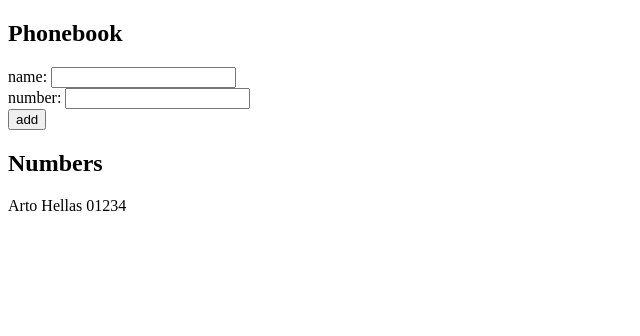
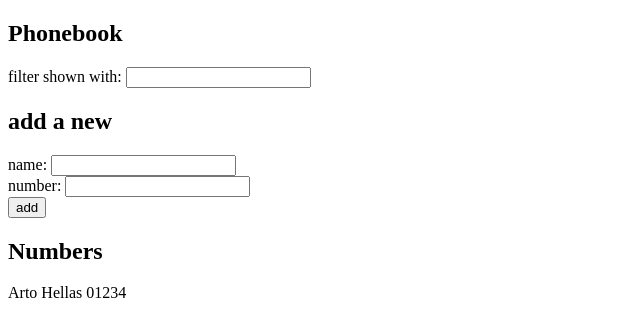
Before and after one commit to aliyome/fullstackopen, a React (Create React App) app in the folder phonebook/: page / in a window 1280 px wide. Shown: the top 336 px of the page, without its empty margins (0-640 px from the left). Built offline with nearby package versions, Linux system fonts and the light colour scheme; the HTML template or start-up script is replaced by a standard one.

Commit message:
feat(part2): 電話帳に名前フィルタを追加

```diff
--- a/phonebook/src/App.js
+++ b/phonebook/src/App.js
@@ -4,12 +4,15 @@ const App = () => {
   const [persons, setPersons] = useState([{ id: 1, name: 'Arto Hellas', number: '01234' }]);
   const [newName, setNewName] = useState('');
   const [newNumber, setNewNumber] = useState('');
+  const [filter, setFilter] = useState('');
 
-  const personList = persons.map(x => (
-    <div key={x.id}>
-      {x.name} {x.number}
-    </div>
-  ));
+  const personList = persons
+    .filter(x => x.name.toLowerCase().includes(filter.toLowerCase()))
+    .map(x => (
+      <div key={x.id}>
+        {x.name} {x.number}
+      </div>
+    ));
 
   const addPerson = event => {
     event.preventDefault();
@@ -32,9 +35,18 @@ const App = () => {
     setNewNumber(event.target.value);
   };
 
+  const handleFilterChange = event => {
+    setFilter(event.target.value);
+  };
+
   return (
     <div>
       <h2>Phonebook</h2>
+      <div>
+        filter shown with: <input onChange={handleFilterChange} value={filter} />
+      </div>
+
+      <h2>add a new</h2>
       <form onSubmit={addPerson}>
         <div>
           name: <input onChange={handleNewNameChange} value={newName} />
```
